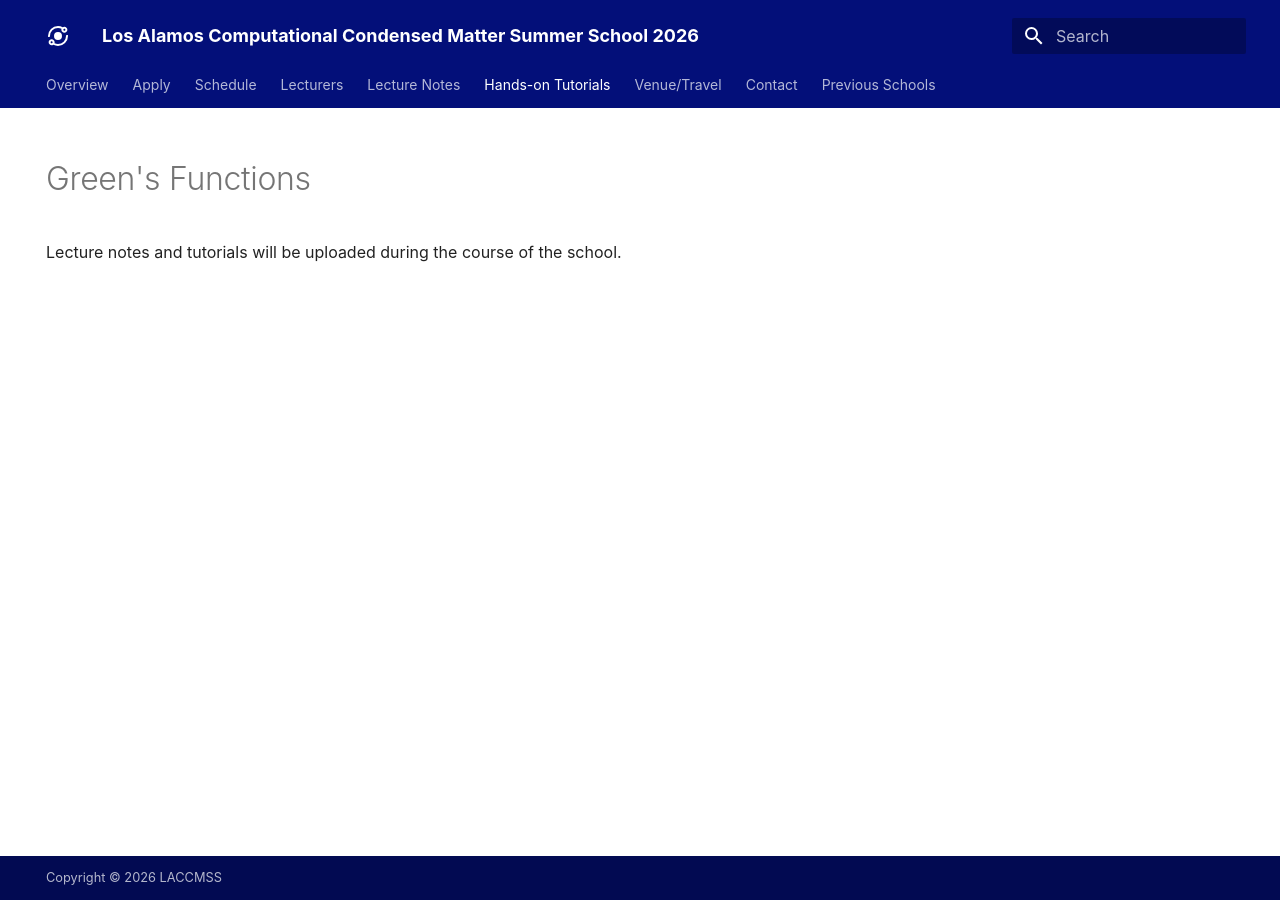
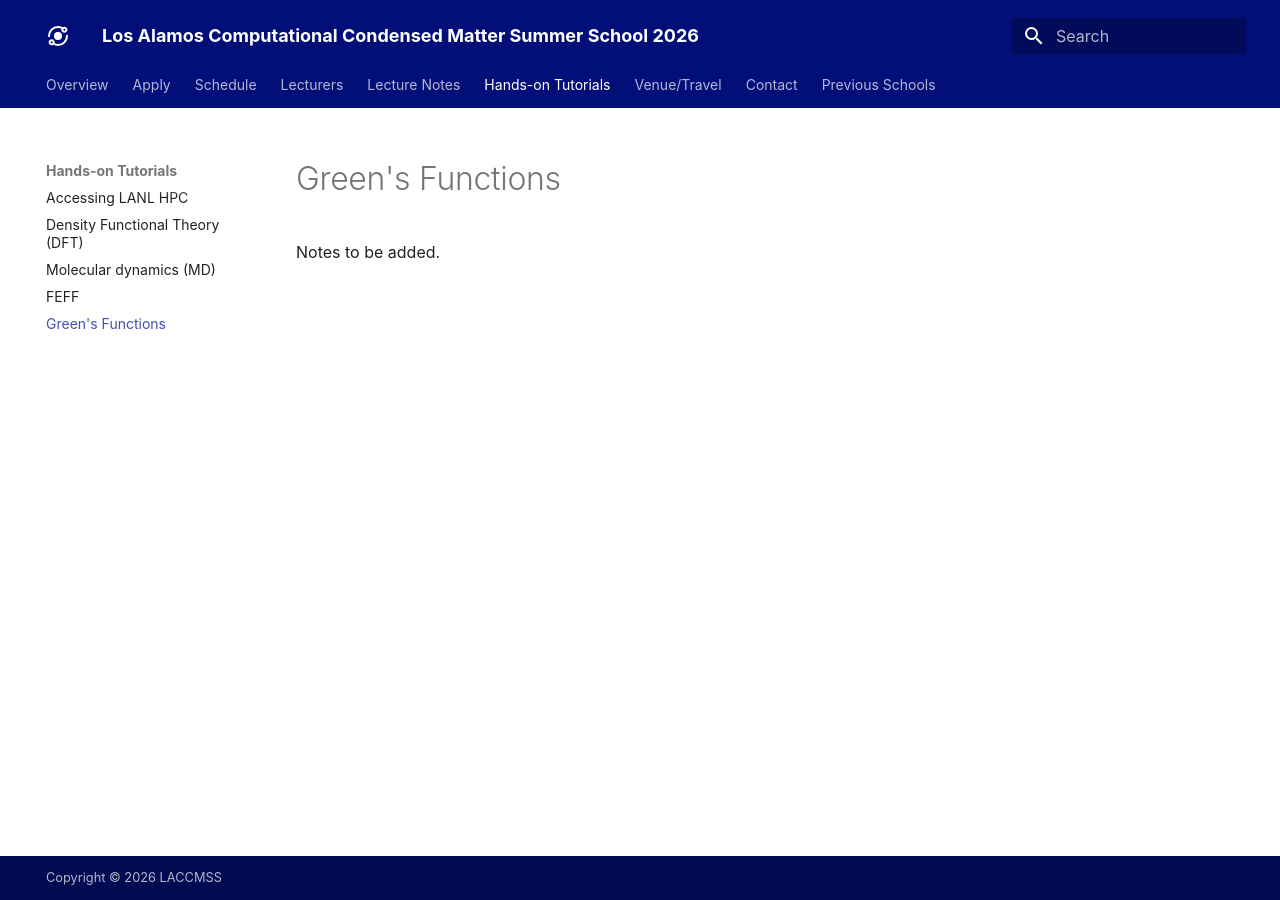
Before and after one commit to LACCMSS/2026, an MkDocs documentation site: the page built from docs/gf.md, in a window 1280 px wide. Built offline with MkDocs 1.6.1 and Material for MkDocs 9.7.7, drawn with Linux system fonts in a browser that asks for light colours; some web fonts are replaced.

Commit message:
Update gf.md

```diff
--- a/docs/gf.md
+++ b/docs/gf.md
@@ -1,8 +1,5 @@
 ---
-hide:
-  - navigation
-  - toc
-title: Lecture Notes
+title: GF
 ---
 
-Lecture notes and tutorials will be uploaded during the course of the school.
+Notes to be added.
```
